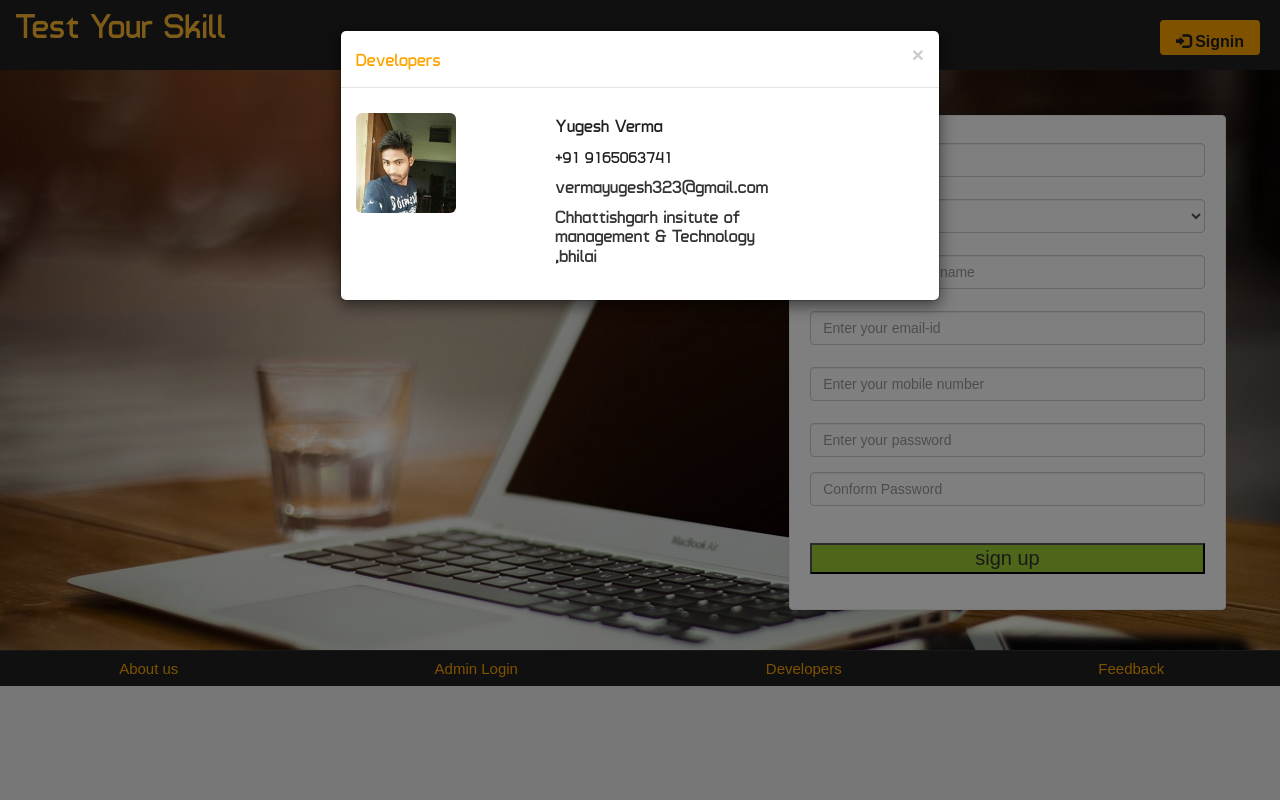
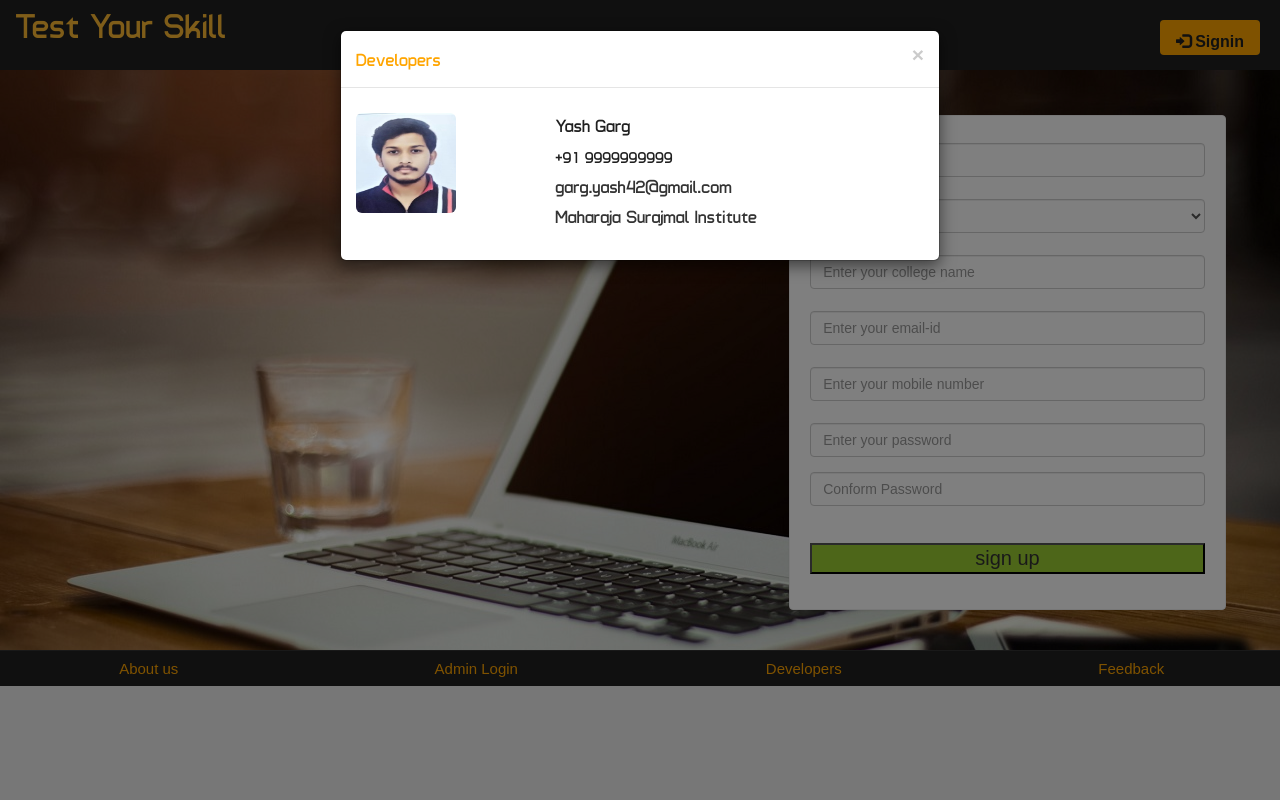
Before and after one commit to YellowStraight/Online-Examination-System, a PHP site: page / in a window 1280 px wide, after a click on "Developers". Run offline with PHP 8.4, Linux system fonts and the light colour scheme.

Commit message:
Add files via upload

```diff
--- a/index.php
+++ b/index.php
@@ -195,13 +195,13 @@ var b = document.forms["form"]["cpassword"].value;if (a!=b){alert("Passwords mus
         <p>
 		<div class="row">
 		<div class="col-md-4">
-		 <img src="image/CAM00121.jpg" width=100 height=100 alt="Sunny Prakash Tiwari" class="img-rounded">
+		 <img src="image/CAM.jpeg" width=100 height=100 alt="Yash" class="img-rounded">
 		 </div>
 		 <div class="col-md-5">
-		<a href="http://yugeshverma.blogspot.in" style="color:#202020; font-family:'typo' ; font-size:18px" title="Find on Facebook">Yugesh Verma</a>
-		<h4 style="color:#202020; font-family:'typo' ;font-size:16px" class="title1">+91 9165063741</h4>
-		<h4 style="font-family:'typo' ">vermayugesh323@gmail.com</h4>
-		<h4 style="font-family:'typo' ">Chhattishgarh insitute of management & Technology ,bhilai</h4></div></div>
+		<a href="http://yugeshverma.blogspot.in" style="color:#202020; font-family:'typo' ; font-size:18px" title="Find on Facebook">Yash Garg</a>
+		<h4 style="color:#202020; font-family:'typo' ;font-size:16px" class="title1">+91 9999999999</h4>
+		<h4 style="font-family:'typo' ">garg.yash42@gmail.com</h4>
+		<h4 style="font-family:'typo' ">Maharaja Surajmal Institute</h4></div></div>
 		</p>
       </div>
 
```
Also changed, not shown: image/CAM.jpeg (added).
